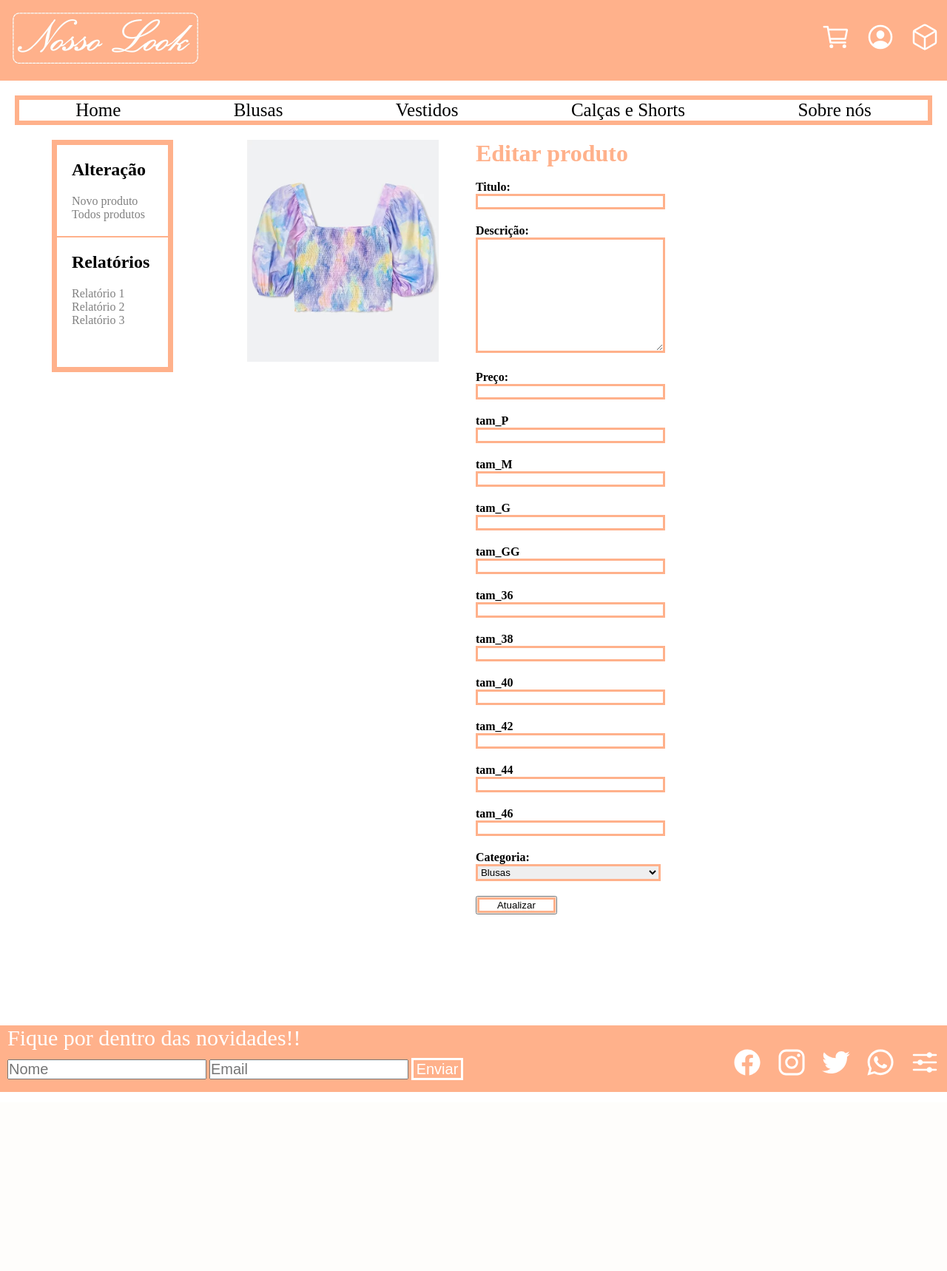
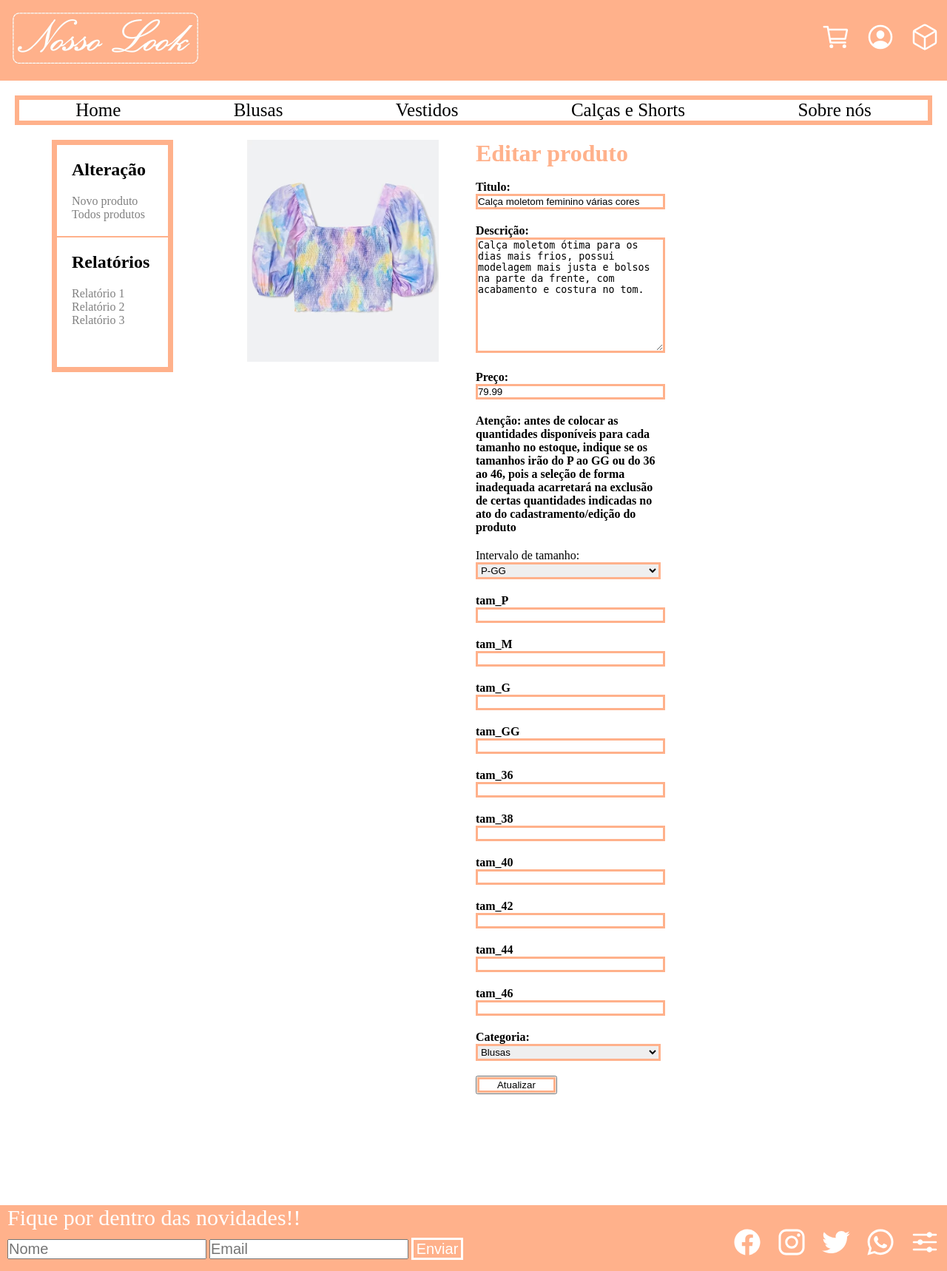
Before and after one commit to Mah-Senger/Nosso-look, a PHP site: page /editar.php?id=1 in a window 1280 px wide. Shown: the top 1718 px of the page at 74% size. Before the commit the page ends 1476 px from the top, so only its background shows below. Run offline with PHP 8.4, Linux system fonts and the light colour scheme; data comes from the database, SQL or seed files in the repository; data that the repository does not hold is empty; some libraries are stand-ins or nearby versions.

Commit message:
Salvar o editar no banco (produto e estoque)

```diff
--- a/editar.css
+++ b/editar.css
@@ -86,6 +86,9 @@
 a{
     text-decoration: none;
 }
+#atencao{
+    width: 250px;
+}
 
 
 
--- a/editar.php
+++ b/editar.php
@@ -42,6 +42,7 @@
         </div>
         </div>
             <img src="roupas/blusa1.jpeg" id="img">
+
             <?php
                 $id = $_GET["id"];
 
@@ -76,10 +77,6 @@
                 $estoque["tam_44"] = $result_estoque["tam_44"];
                 $estoque["tam_46"] = $result_estoque["tam_46"];
 
-                $soma_estoque = 0;
-                foreach ($estoque as $posicao => $valor_posicao){
-                    $soma_estoque += $valor_posicao;
-                }
             ?>
      <div id="edicao">
     <h1>Editar produto</h1>
@@ -98,11 +95,24 @@
             <label for="preco"><h4>Preço:</h4></label>
             <input id="preco" name="preco" type="text" value="<?=$preco?>" class="input">
          </div>
+         <div class="elemento_form">
+         <h4 id="atencao">
+            Atenção: antes de colocar as quantidades disponíveis para cada tamanho no estoque, indique se os tamanhos irão do P ao GG
+            ou do 36 ao 46, pois a seleção de forma inadequada acarretará na exclusão de certas quantidades indicadas no ato do cadastramento/edição do produto
+        </h4>
+         </div>
+         <div class="elemento_form">
+         <label for="numeracao">Intervalo de tamanho: </label><br>
+        <select name="numeracao" id="numeracao" class="input">
+            <option value="P-GG">P-GG</option>
+            <option value="36-46">36-46</option>
+        </select>
+         </div>
         <?php
         foreach ($estoque as $posicao => $valor_posicao){
             echo "<div class='elemento_form'>";
             echo "<label for='estoque'><h4>$posicao</h4></label>";
-            echo "<input id='estoque' type='number'class='input' name= '$posicao' value='$valor_posicao'>";
+            echo "<input id='estoque' type='number'class='input' name= '$posicao' value='$valor_posicao'><br>";
             echo "</div>";
         }
         ?>
--- a/funcoes/funcoes_banco.php
+++ b/funcoes/funcoes_banco.php
@@ -6,7 +6,7 @@
 }
 
 function editar_produto($titulo, $descricao, $preco, $categoria, $id){
-    $comando = "UPDATE produto SET titulo = '$titulo', descricao = '$descricao', preco = '$preco', categoria = '$categoria' WHERE id=$id";
+    $comando = "UPDATE produto SET titulo = '$titulo', descricao = '$descricao', preco = '$preco', categoria = '$categoria' WHERE id = '$id'";
     return $comando;
 }
 
@@ -32,8 +32,8 @@
 
 // Funções do banco de dados - ESTOQUE
 function editar_estoque_produto($tam_P, $tam_M, $tam_G, $tam_GG, $tam_36, $tam_38, $tam_40, $tam_42, $tam_44, $tam_46, $id){
-    $comando = "UPDATE estoque SET tam_P = '$tam_P', tam_M = '$tam_M', tam_G = '$tam_G', tam_GG = '$tam_GG', tam_36 = '$tam_36', tam_38 = '$tam_38', tam_40 = '$tam_40', tam_42 = '$tam_42', tam_44 = '$tam_44', tam_46 = '$tam_46' WHERE id=$id";
-    return $comando;
+    $comando_estoque = "UPDATE estoque SET  tam_P= '$tam_P', tam_M = '$tam_M', tam_G = '$tam_G', tam_GG = '$tam_GG', tam_36= '$tam_36', tam_38 = '$tam_38', tam_40 = '$tam_40', tam_42 = '$tam_42', tam_44 = '$tam_44', tam_46 = '$tam_46' WHERE id_produto = '$id'";
+    return $comando_estoque;
 }
 
 function selecionar_estoque($id){
--- a/script sql/script.sql
+++ b/script sql/script.sql
@@ -10,7 +10,7 @@
     DELETE CASCADE ON UPDATE CASCADE
 );
 
-INSERT INTO usuario (titulo, descricao, preco, categoria) values ('Croppeds trançados diversas cores', 'Blusa feminina modelo cropped, confeccionada com detalhe trançado na parte frontal. Com acabamento e costura no tom.', '39.99', '1');
+INSERT INTO produto (titulo, descricao, preco, categoria) values ('Calça moletom feminino várias cores', 'Calça moletom ótima para os dias mais frios, possui modelagem mais justa e bolsos na parte da frente, com acabamento e costura no tom.', '79.99', '3');
 
 CREATE TABLE categoria (
     id int NOT NULL AUTO_INCREMENT,
@@ -62,8 +62,8 @@
     DELETE CASCADE ON UPDATE CASCADE
 );
 
-INSERT INTO usuario (id_produto, tam_P, tam_M, tam_G, tam_GG, tam_36, tam_38, tam_40, tam_42, tam_44, tam_46) values ('2', '9', '10', '7', '13', NULL, NULL, NULL, NULL, NULL, NULL);
-UPDATE estoque SET tam_P = 3, tam_M = 5, tam_G = 2, tam_GG = 7, tam_36 = NULL, tam_38 = NULL, tam_40 = NULL, tam_42 = NULL, tam_44 = NULL, tam_46 = NULL WHERE id=1;
+INSERT INTO estoque (id_produto, tam_P, tam_M, tam_G, tam_GG, tam_36, tam_38, tam_40, tam_42, tam_44, tam_46) values ('6', '4', '4', '4', '4', NULL, NULL, NULL, NULL, NULL, NULL);
+UPDATE estoque SET tam_P = 3, tam_M = 5, tam_G = 2, tam_GG = 7, tam_36 = NULL, tam_38 = NULL, tam_40 = NULL, tam_42 = NULL, tam_44 = NULL, tam_46 = NULL WHERE id=5;
 
 create table avaliacao (
     id int NOT NULL AUTO_INCREMENT,
```
Also changed, not shown: atualizar_registros.php (+20 -2 lines).
